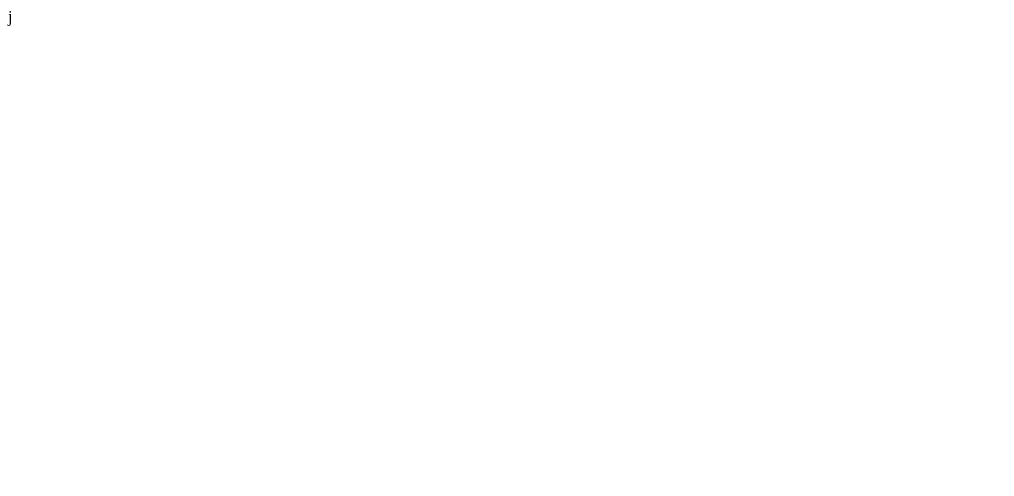
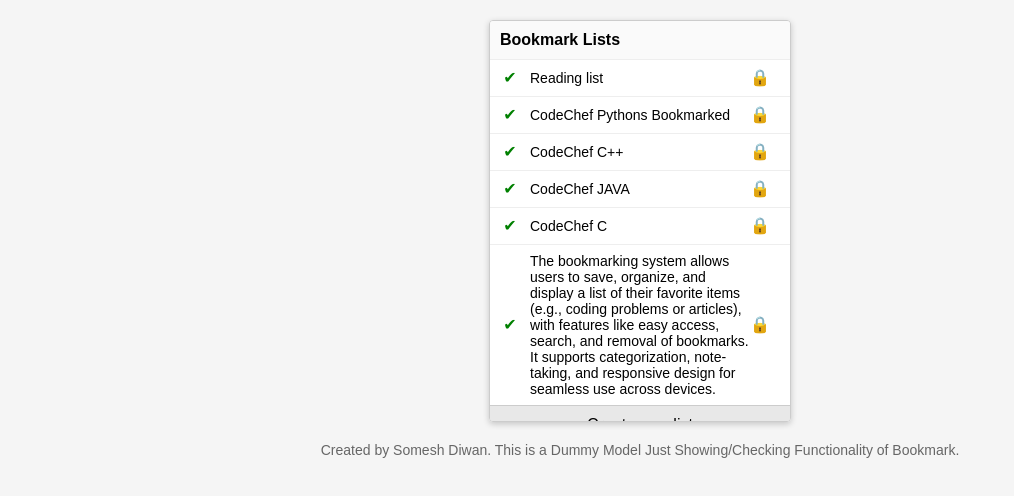
Before and after one commit to Someshdiwan/OrganizeBookmarks, a plain HTML site: page workspace/docs/index.html in a window 1280 px wide. Shown: the whole page, without its empty margins (0-1014 px from the left). Drawn offline with Linux system fonts and the light colour scheme.

Commit message:
Update index.html

```diff
--- a/workspace/docs/index.html
+++ b/workspace/docs/index.html
@@ -1 +1,179 @@
-j
+<!DOCTYPE html>
+<html lang="en">
+<head>
+    <meta charset="UTF-8" />
+    <meta name="viewport" content="width=device-width, initial-scale=1" />
+    <title>Dynamic Bookmark Dropdown</title>
+    <style>
+        body {
+            font-family: Arial, sans-serif;
+            background-color: #f5f5f5;
+            margin: 0;
+            padding: 20px;
+            display: flex;
+            flex-direction: column;
+            align-items: center;
+            min-height: 100vh;
+        }
+        .dropdown {
+            background-color: #fff;
+            border: 1px solid #ccc;
+            border-radius: 4px;
+            width: 300px;
+            max-height: 400px;
+            overflow-y: auto;
+            box-shadow: 0 2px 6px rgba(0, 0, 0, 0.2);
+            margin-bottom: 20px;
+        }
+        .dropdown-header {
+            padding: 10px;
+            border-bottom: 1px solid #eee;
+            font-size: 16px;
+            font-weight: bold;
+            background-color: #fafafa;
+        }
+        .list-item {
+            display: flex;
+            align-items: center;
+            padding: 8px 10px;
+            border-bottom: 1px solid #eee;
+            position: relative;
+            transition: background-color 0.2s;
+        }
+        .list-item:last-child {
+            border-bottom: none;
+        }
+        .list-item:hover {
+            background-color: #f9f9f9;
+        }
+        .icon {
+            width: 20px;
+            height: 20px;
+            margin-right: 10px;
+            flex-shrink: 0;
+            text-align: center;
+        }
+        .icon.checkmark::before {
+            content: "✔";
+            font-size: 16px;
+            color: green;
+        }
+        .icon.lock::before {
+            content: "🔒";
+            font-size: 16px;
+        }
+        .category-name {
+            flex-grow: 1;
+            font-size: 14px;
+            /* Allow text wrapping instead of one-line truncation */
+            white-space: normal;
+            word-wrap: break-word;
+            overflow-wrap: break-word;
+        }
+        .remove-btn {
+            background: transparent;
+            border: none;
+            color: red;
+            font-size: 16px;
+            cursor: pointer;
+            display: none;
+            transition: opacity 0.2s;
+        }
+        .list-item:hover .remove-btn {
+            display: block;
+        }
+        .create-btn {
+            text-align: center;
+            padding: 10px;
+            background-color: #e8e8e8;
+            cursor: pointer;
+            border-top: 1px solid #ccc;
+            transition: background-color 0.2s;
+        }
+        .create-btn:hover {
+            background-color: #d8d8d8;
+        }
+        footer {
+            font-size: 14px;
+            color: #666;
+        }
+    </style>
+</head>
+<body>
+<div class="dropdown" id="dropdown">
+    <div class="dropdown-header">Bookmark Lists</div>
+    <div id="list-container">
+        <!-- Dynamic list items will be appended here -->
+    </div>
+    <div class="create-btn" id="create-btn">Create new list</div>
+</div>
+<footer>Created by Somesh Diwan. This is a Dummy Model Just Showing/Checking Functionality of Bookmark.</footer>
+
+<script>
+    let categories = [
+        { id: Date.now() + 1, name: 'Reading list', locked: true },
+        { id: Date.now() + 2, name: 'CodeChef Pythons Bookmarked', locked: false },
+        { id: Date.now() + 3, name: 'CodeChef C++', locked: false },
+        { id: Date.now() + 4, name: 'CodeChef JAVA', locked: true },
+        { id: Date.now() + 5, name: 'CodeChef C', locked: false },
+        { id: Date.now() + 6, name: 'The bookmarking system allows users to save, organize, and display a list of their favorite items (e.g., coding problems or articles), with features like easy access, search, and removal of bookmarks. It supports categorization, note-taking, and responsive design for seamless use across devices.', locked: false }
+    ];
+
+
+    function renderList() {
+        const container = document.getElementById('list-container');
+        container.innerHTML = '';
+        categories.forEach(cat => {
+            const item = document.createElement('div');
+            item.className = 'list-item';
+            item.setAttribute('data-id', cat.id);
+
+            const checkIcon = document.createElement('div');
+            checkIcon.className = 'icon checkmark';
+            item.appendChild(checkIcon);
+
+
+            const nameDiv = document.createElement('div');
+            nameDiv.className = 'category-name';
+            nameDiv.innerText = cat.name;
+            item.appendChild(nameDiv);
+
+            const lockIcon = document.createElement('div');
+            lockIcon.className = 'icon lock';
+            item.appendChild(lockIcon);
+
+            const removeBtn = document.createElement('button');
+            removeBtn.className = 'remove-btn';
+            removeBtn.innerText = '×';
+            removeBtn.onclick = function(e) {
+                e.stopPropagation();
+                removeCategory(cat.id);
+            };
+            item.appendChild(removeBtn);
+
+            container.appendChild(item);
+        });
+    }
+
+    function removeCategory(id) {
+        categories = categories.filter(cat => cat.id !== id);
+        renderList();
+    }
+
+
+    document.getElementById('create-btn').addEventListener('click', () => {
+        const name = prompt('Enter new list name:');
+        if (name && name.trim()) {
+            categories.push({
+                id: Date.now(),
+                name: name.trim(),
+                locked: false
+            });
+            renderList();
+        }
+    });
+
+    renderList();
+</script>
+</body>
+</html>
```
